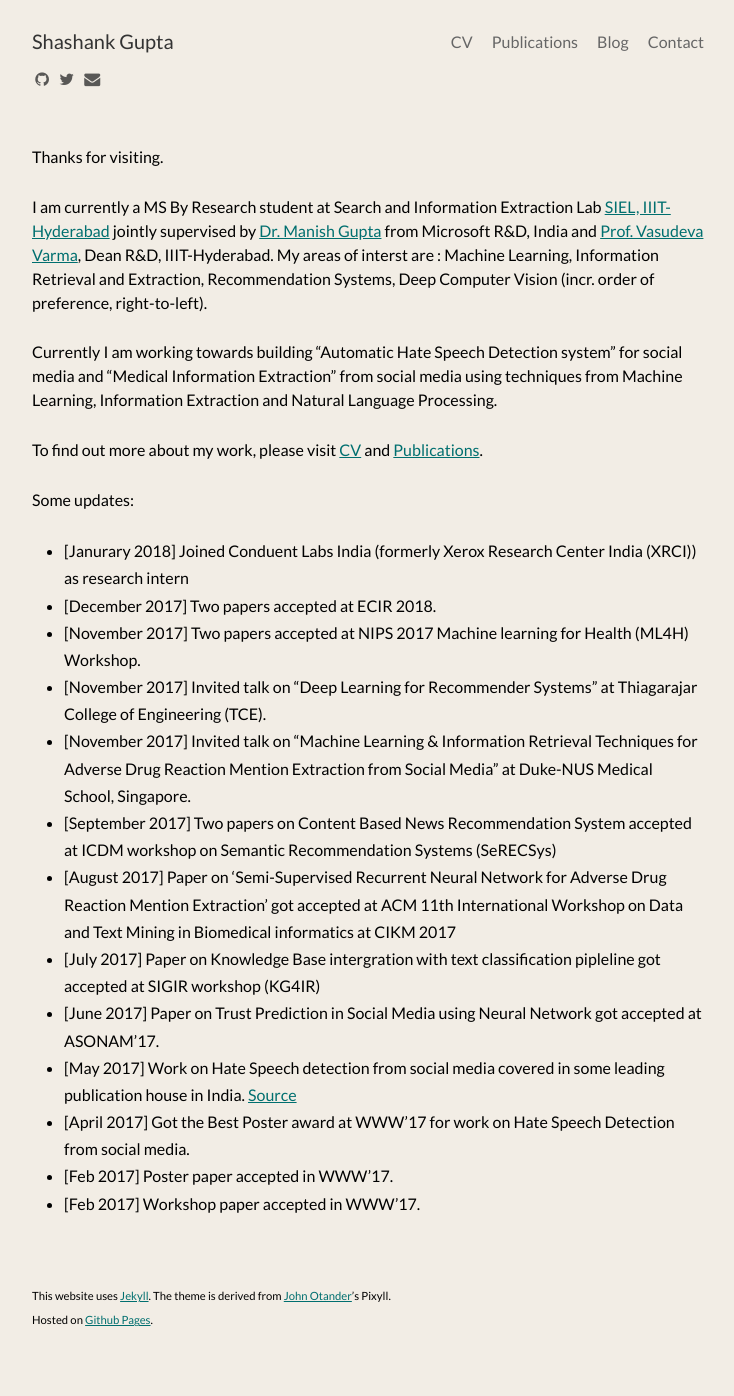
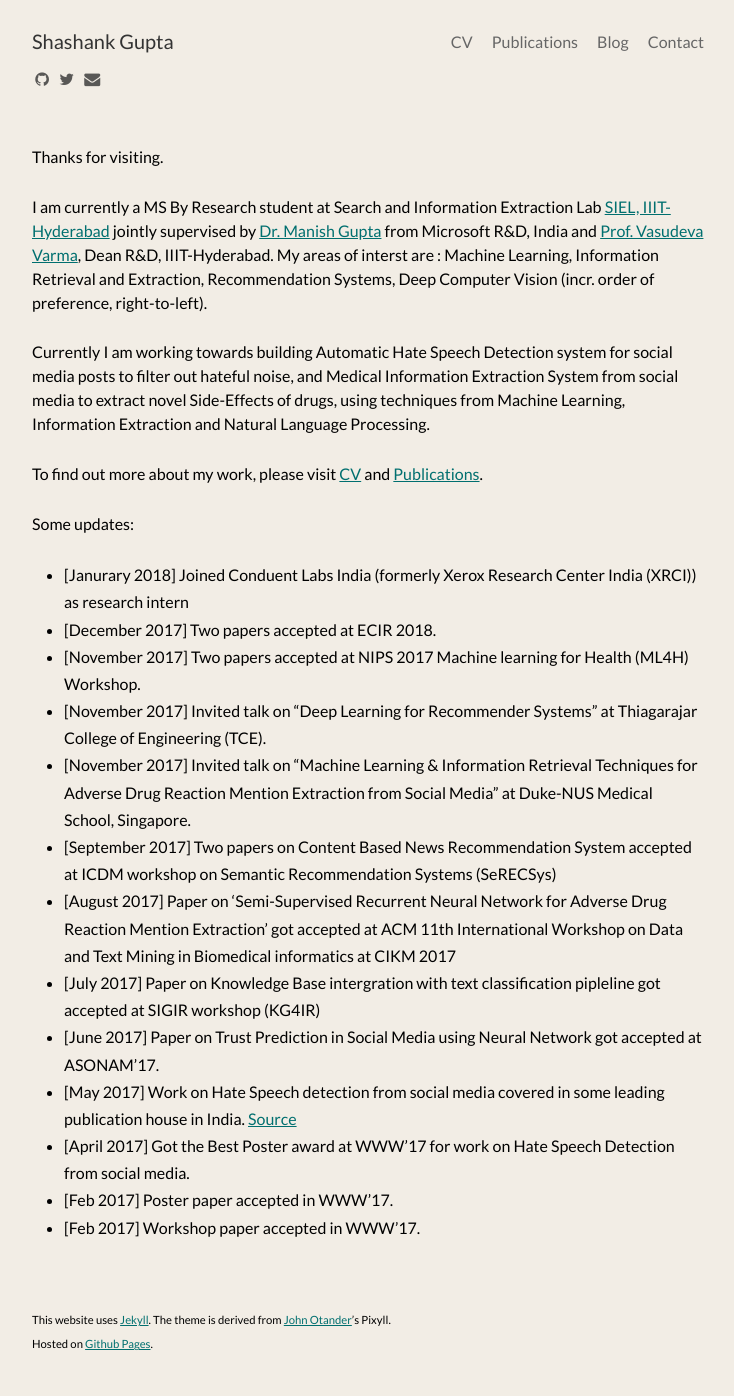
Before and after one commit to shashankg7/shashankg7.github.io, a Jekyll site: the page built from index.md, in a window 1280 px wide. Shown: the whole page, without its empty margins (272-1006 px from the left). Built offline with Jekyll 4.4.1, drawn with Linux system fonts in a browser that asks for light colours; nearby versions of some CDN libraries; before the commit the page ends 1372 px from its top, so only the background shows below that.

Commit message:
Update index.md

```diff
--- a/index.md
+++ b/index.md
@@ -7,7 +7,7 @@
 
 I am currently a MS By Research student at Search and Information Extraction Lab [SIEL, IIIT-Hyderabad](search.iiit.ac.in) jointly supervised by [Dr. Manish Gupta](https://www.microsoft.com/en-us/research/people/gmanish/?from=http%3A%2F%2Fresearch.microsoft.com%2Fen-us%2Fpeople%2Fgmanish%2F#) from Microsoft R&D, India and [Prof. Vasudeva Varma](https://faculty.iiit.ac.in/~vv/Home.html), Dean R&D, IIIT-Hyderabad. My areas of interst are : Machine Learning, Information Retrieval and Extraction, Recommendation Systems, Deep Computer Vision (incr. order of preference, right-to-left).
 
-Currently I am working towards building "Automatic Hate Speech Detection system" for social media and "Medical Information Extraction" from social media using techniques from Machine Learning, Information Extraction and Natural Language Processing.
+Currently I am working towards building Automatic Hate Speech Detection system for social media posts to filter out hateful noise, and Medical Information Extraction System from social media to extract novel Side-Effects of drugs, using techniques from Machine Learning, Information Extraction and Natural Language Processing.
 
 To find out more about my work, please visit [CV](/resume-final.pdf) and [Publications](/publications/).
 
```
